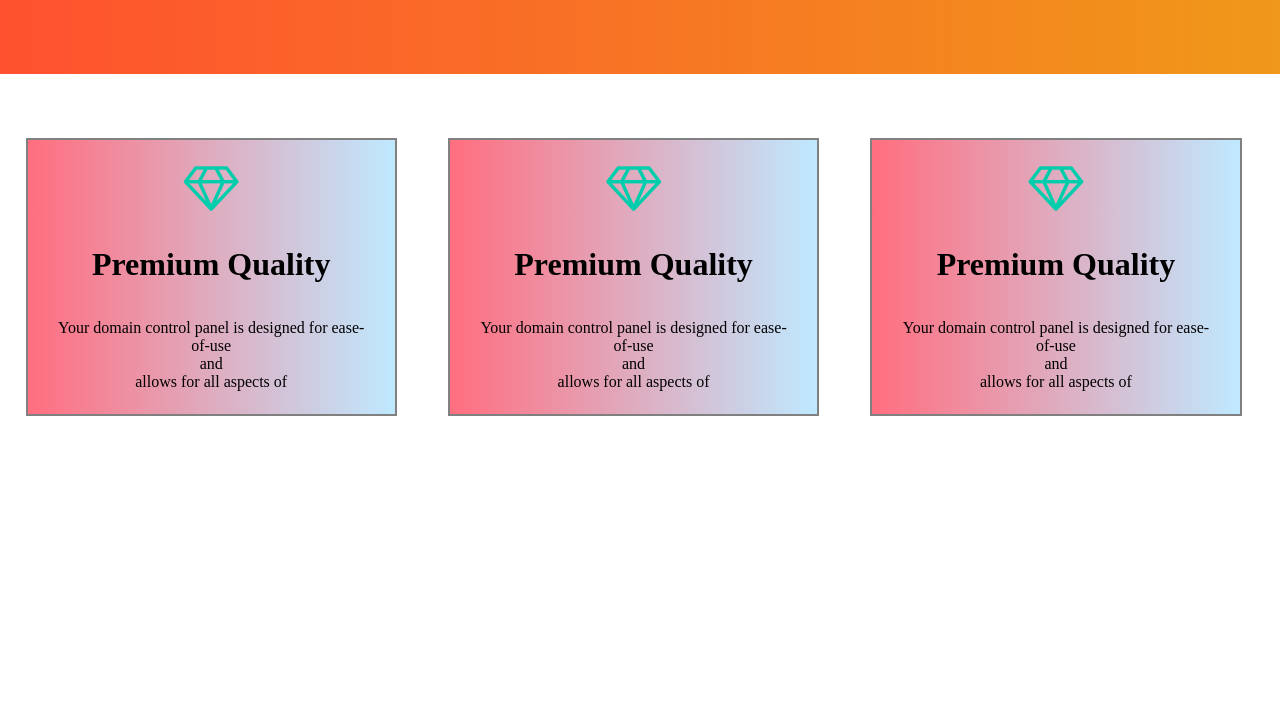
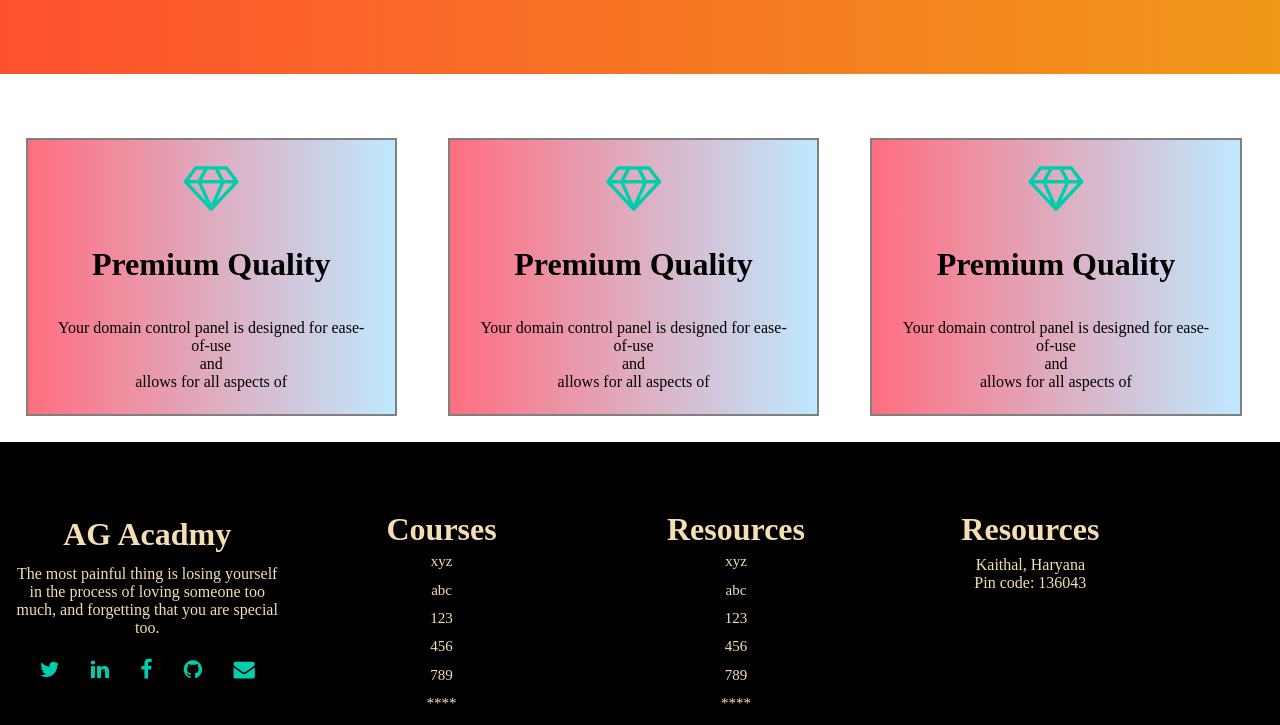
Before and after one commit to Abhishek870-ui/Ag-Acadmy, a plain HTML site: page index.html in a window 1280 px wide. Shown: the part 2075-2800 px from the top of the page. Before the commit the page ends 2517 px from the top, so only its background shows below. Drawn offline with Linux system fonts and the light colour scheme.

Commit message:
address section added

```diff
--- a/css/index.css
+++ b/css/index.css
@@ -271,3 +271,83 @@
 .row:hover{
   background-image: linear-gradient(to right, #2c3e50, #4ca1af);
 }
+
+
+/* *****  This is a Addressing section  ***** */
+.address{
+  background-color: black;
+  color: wheat;
+}
+.address::after {
+  content: "";
+  clear: both;
+  display: table;
+
+}
+.address .address1{
+  float: left;
+  width:23%;
+  padding: 5px;
+  text-align: center;
+  margin-top: 5%;
+  margin-bottom: 5%;
+}
+.address .address1 h1{
+  padding: 2%;
+}
+.address .address1 p{
+  padding: 2%;
+}
+.address .address1 ul{
+  list-style-type: none;
+  padding: 2%;
+
+}
+.address .address1 ul li{
+  display: inline;
+}
+.address .address1 ul li a{
+  text-decoration: none;
+
+}
+.address .address2{
+  float: left;
+  width:23%;
+  padding: 5px;
+  text-align: center;
+  margin-top: 5%;
+  margin-bottom: 4%;
+}
+.address .address2 ul{
+  list-style-type: none;
+  font-size: 15px;
+}
+.address .address2 ul li{
+  padding: 2%;
+}
+.address .address3{
+  float: left;
+  width:23%;
+  padding: 5px;
+  text-align: center;
+  margin-top: 5%;
+  margin-bottom: 5%;
+}
+.address .address3 ul{
+  list-style-type: none;
+  font-size: 15px;
+}
+.address .address3 ul li{
+  padding: 2%;
+}
+.address .address4{
+  float: left;
+  width:23%;
+  padding: 5px;
+  text-align: center;
+  margin-top: 5%;
+  margin-bottom: 5%;
+}
+.address .address4 p{
+  padding: 3%;
+}
--- a/index.html
+++ b/index.html
@@ -66,7 +66,7 @@
             <li><a href="courses.html"><i class="fa fa-edit"></i>training</a></li>
             <li><a href="contact.html"><i class="fa fa-phone"></i>Contact</a></li>
             <li><a href="#"><i class="fa fa-fw fa-user"></i> Login</a></li>
-            <li><i class="fas fa-phone-square-alt"></i><a href="tel:+91-8708292063">Contact me</a></li>
+            <li><i class="fa fa-phone"></i><a href="tel:+91-8708292063">Contact me</a></li>
         </ul>
     </div>
 
@@ -169,9 +169,62 @@
                     <br>allows for all aspects of
             </p>
         </div>
-
     </div>
 
+    <!-- *****  This is a Addressing section  *****  -->
+    <div class="address">
+        <div class="address1">
+            <h1>
+                AG Acadmy
+            </h1>
+            <p>
+                The most painful thing is losing yourself in the process of loving someone too much, and forgetting that you are special too.
+            </p>
+            <ul>
+                <li> <a href="https://twitter.com/home" target = "_blank" class="fa fa-twitter fa-lg" title="twitter"></a></li>
+                <li><a href="https://www.linkedin.com/feed/" class="fa fa-linkedin fa-lg" target = "_blank" title="linkdin"></a></li>
+                <li><a href="https://www.facebook.com/" class="fa fa-facebook fa-lg" target = "_blank" title="facebook"></a></li>
+                <li><a href="https://github.com/Abhishek870-ui" class="fa fa-github fa-lg" target = "_blank" title="github"></a></li>
+                <li><a href="https://mail.google.com/mail/u/0/#inbox" class="fa fa-envelope fa-lg" target = "_blank" title="email"></a></li>
+            </ul>
+        </div>
+        <div class="address2">
+            <h1>
+                Courses
+            </h1>
+            <ul>
+                <li>xyz</li>
+                <li>abc</li>
+                <li>123</li>
+                <li>456</li>
+                <li>789</li>
+                <li>****</li>
+            </ul>
+        </div>
+        <div class="address3">
+            <h1>
+                Resources
+            </h1>
+            <ul>
+                <li>xyz</li>
+                <li>abc</li>
+                <li>123</li>
+                <li>456</li>
+                <li>789</li>
+                <li>****</li>
+            </ul>
+        </div>
+        <div class="address4">
+            <h1>
+                Resources
+            </h1>
+            <p>
+                Kaithal, Haryana
+                <br>
+                Pin code: 136043
+            </p>
+        </div>
+    </div>
 
 
 </body>
```
